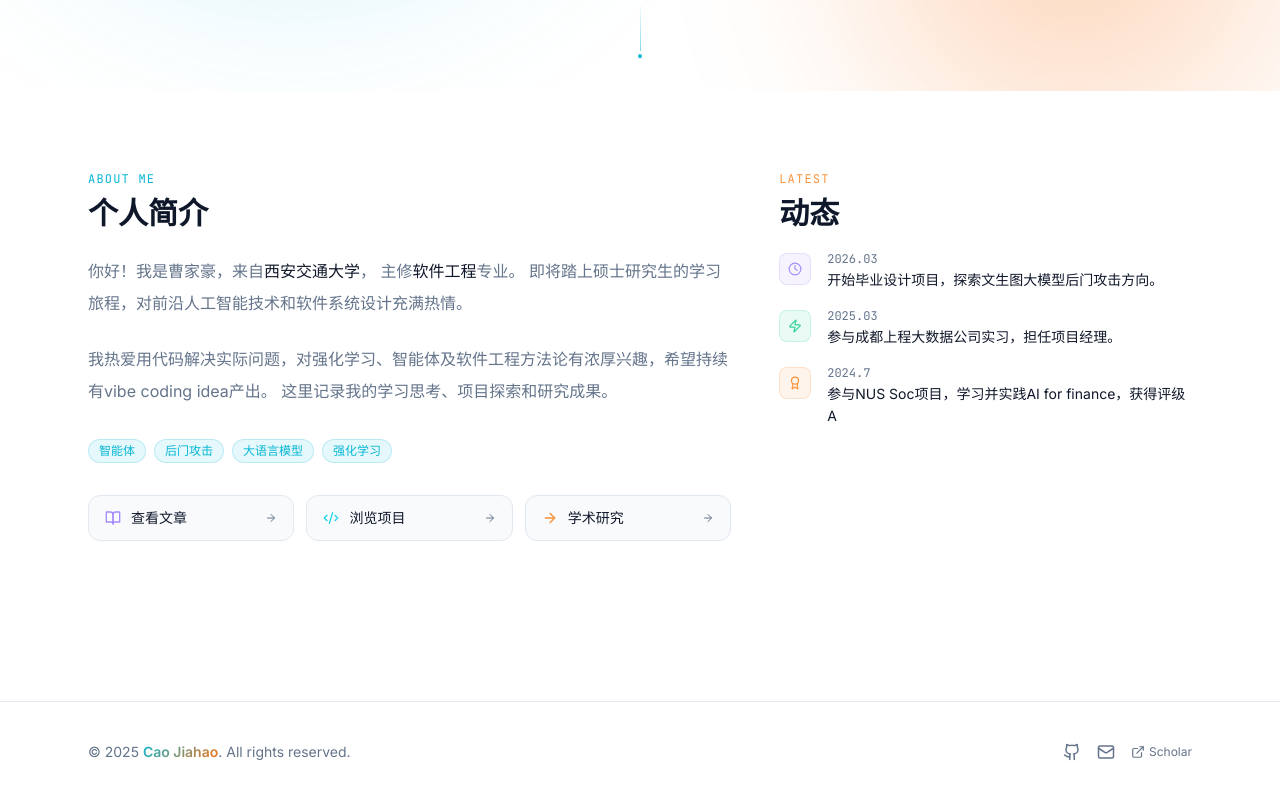
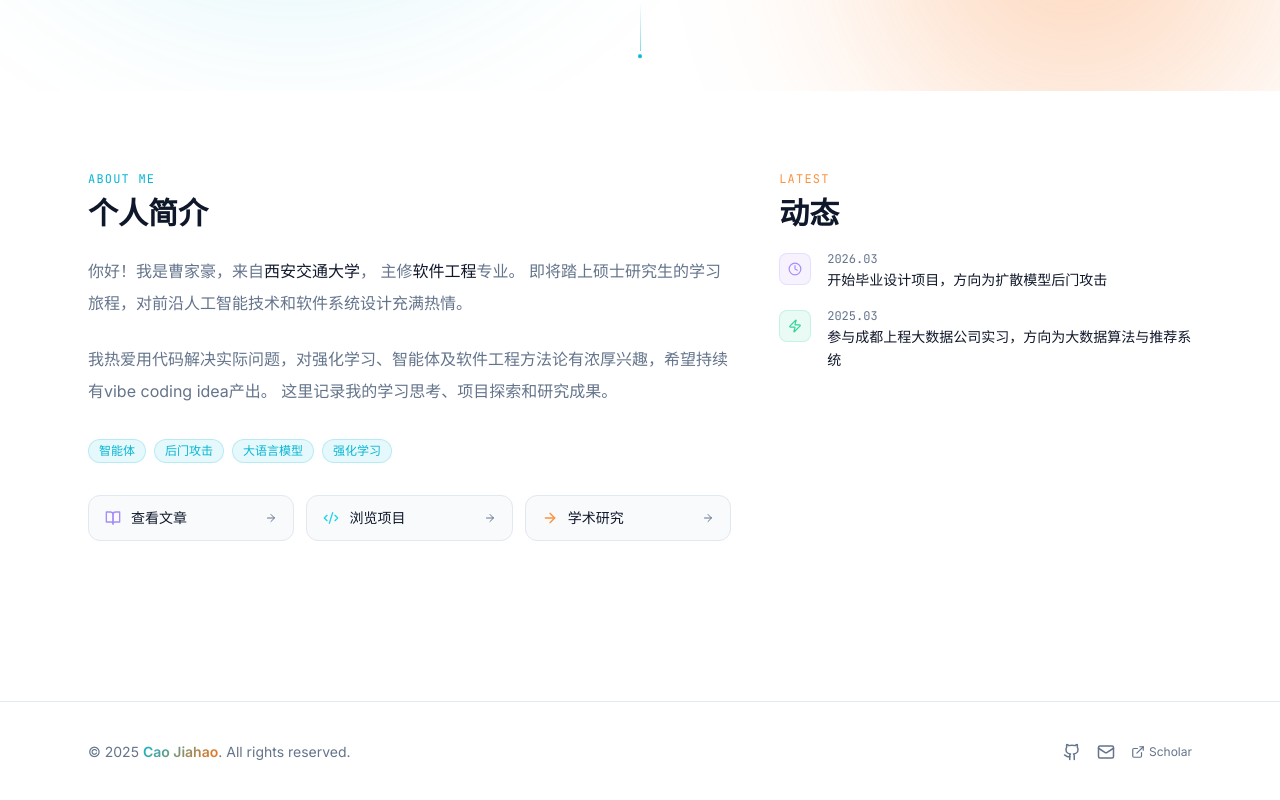
Before and after one commit to tanyouqing/tanyouqing.github.io, a Next.js app: page / in a window 1280 px wide. Shown: the part 725-1525 px from the top of the page. Built offline with nearby package versions, Linux system fonts and the light colour scheme.

Commit message:
update:personal info

```diff
--- a/components/NewsTimeline.tsx
+++ b/components/NewsTimeline.tsx
@@ -15,17 +15,12 @@ const newsData: NewsItem[] = [
     {
         date: '2026.03',
         type: 'post',
-        content: '开始毕业设计项目，探索文生图大模型后门攻击方向。',
+        content: '开始毕业设计项目，方向为扩散模型后门攻击',
     },
     {
         date: '2025.03',
         type: 'event',
-        content: '参与成都上程大数据公司实习，担任项目经理。',
-    },
-    {
-        date: '2024.7',
-        type: 'award',
-        content: '参与NUS Soc项目，学习并实践AI for finance，获得评级A',
+        content: '参与成都上程大数据公司实习，方向为大数据算法与推荐系统',
     },
 ];
 
```
